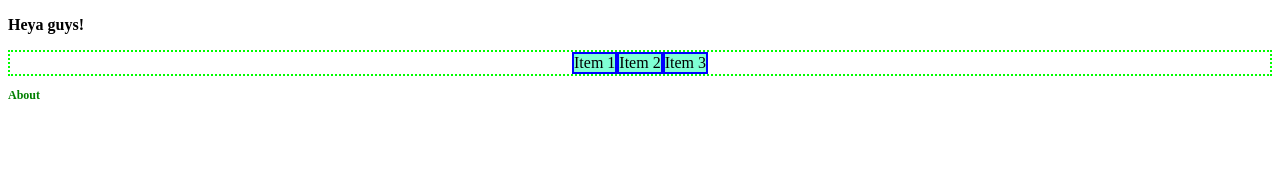
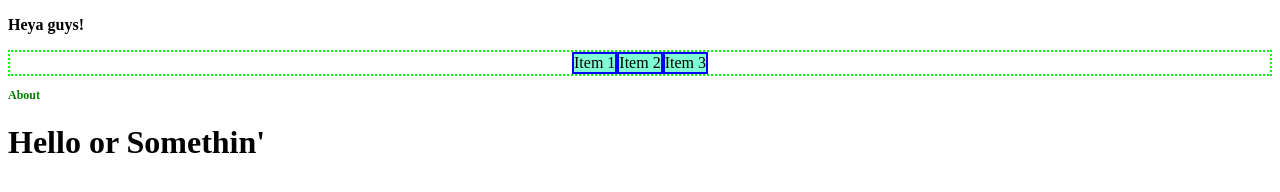
Before and after one commit to charger71/_Tuesday24, a plain HTML site: page index.html in a window 1280 px wide. Drawn offline with Linux system fonts and the light colour scheme.

Commit message:
added somethin'

```diff
--- a/index.html
+++ b/index.html
@@ -37,6 +37,10 @@
 
 <link src="style2.css">
 
+<body>
+
+    <h1>Hello or Somethin'</h1>
+
 </body>
 
 <script src="app.js"></script>
```
